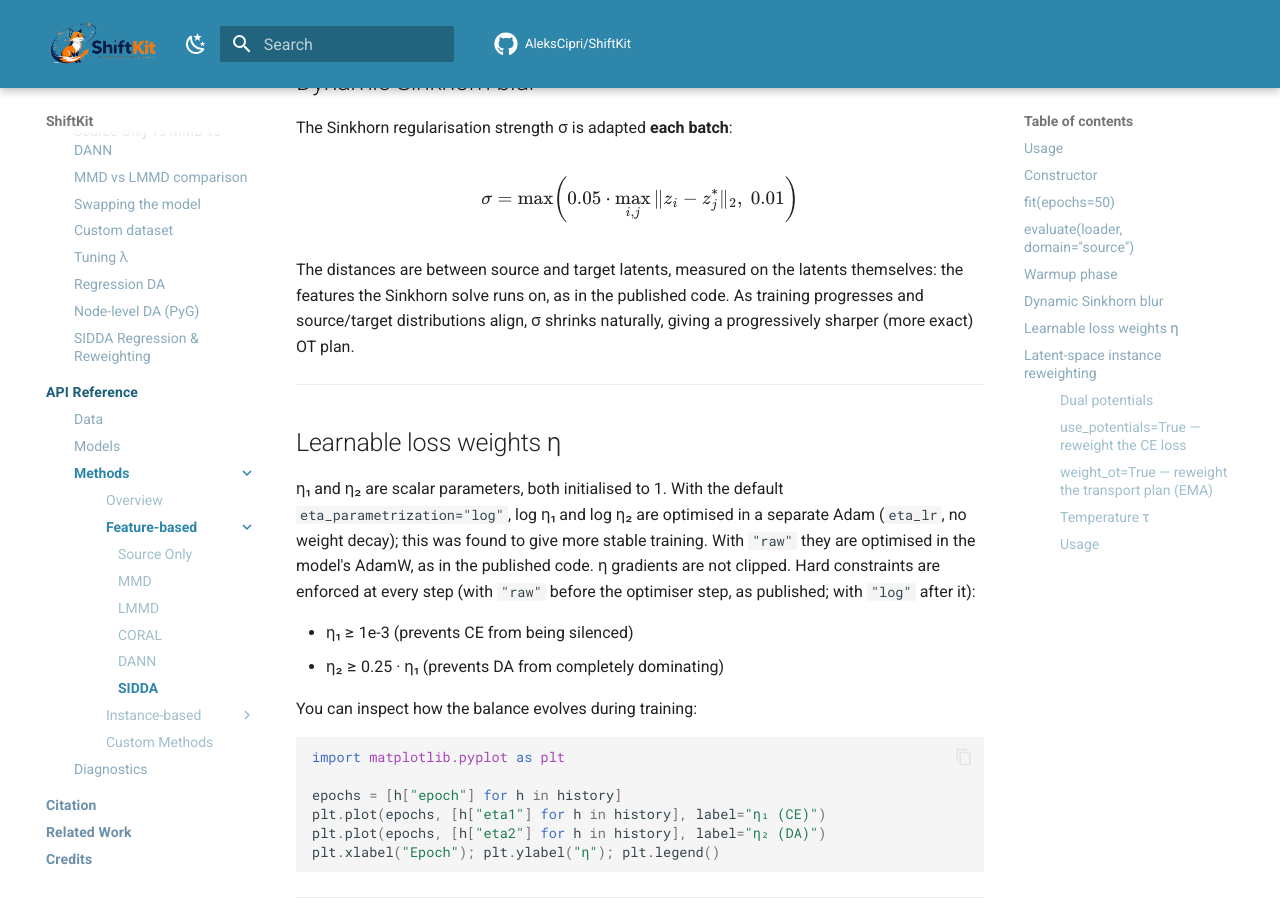
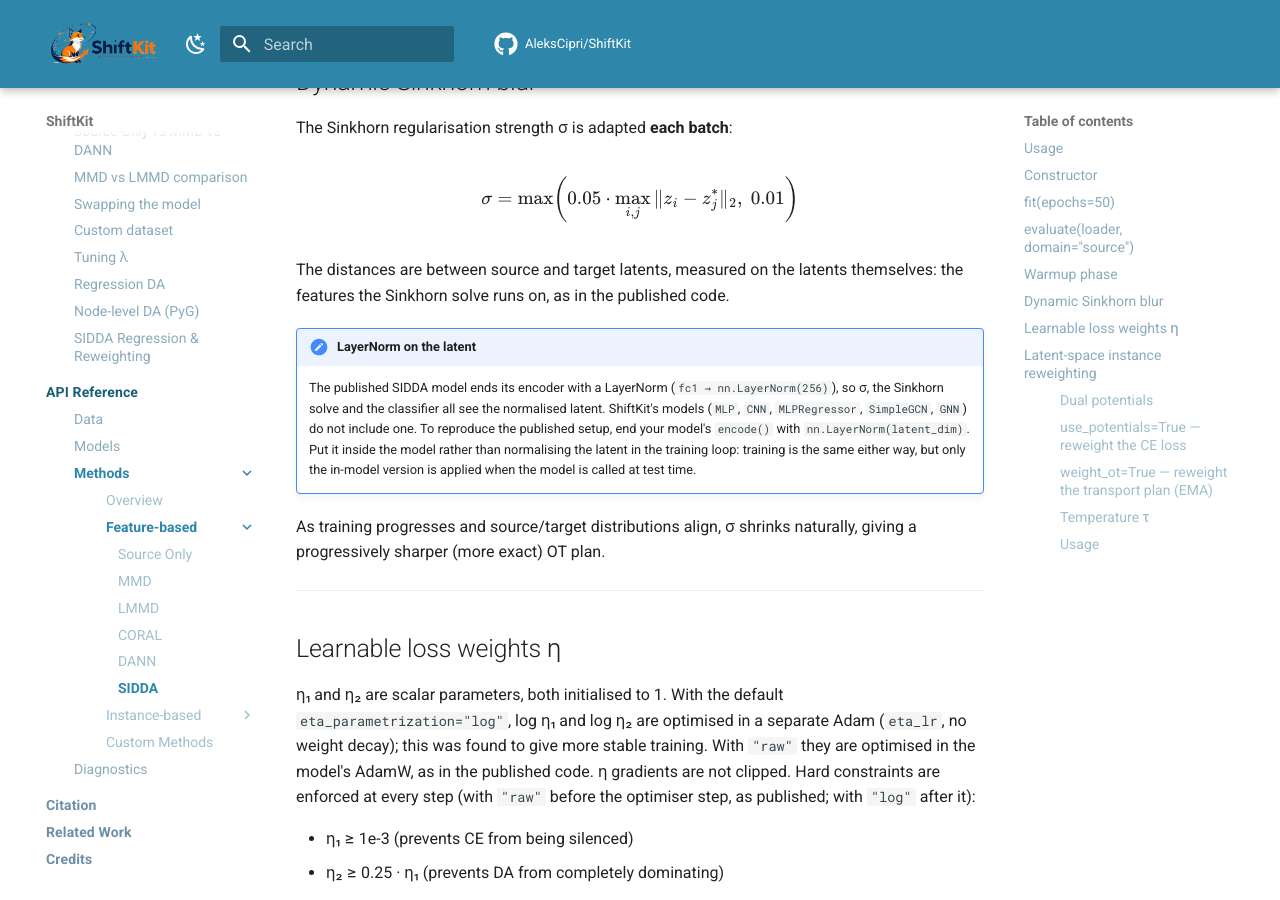
Before and after one commit to AleksCipri/ShiftKit, an MkDocs documentation site: the page built from docs/methods/sidda.md, in a window 1280 px wide and 900 px high, scrolled down 4209 px. Built offline with MkDocs 1.6.1 and Material for MkDocs 9.7.7, drawn with Linux system fonts in a browser that asks for light colours; comment, search, counter and statistics services are not loaded.

Commit message:
SIDDA docs: note that the published model ends its encoder with a LayerNorm
ShiftKit's models do not include one; recommend adding it inside encode().

Co-Authored-By: Claude Opus 5.5 <noreply@anthropic.com>

```diff
--- a/docs/methods/sidda.md
+++ b/docs/methods/sidda.md
@@ -146,6 +146,16 @@ $$\sigma = \max\!\left(0.05 \cdot \max_{i,j}\|z_i - z_j^*\|_2,\; 0.01\right)$$
 
 The distances are between source and target latents, measured on the latents
 themselves: the features the Sinkhorn solve runs on, as in the published code.
+
+!!! note "LayerNorm on the latent"
+    The published SIDDA model ends its encoder with a LayerNorm
+    (`fc1 → nn.LayerNorm(256)`), so σ, the Sinkhorn solve and the classifier
+    all see the normalised latent. ShiftKit's models (`MLP`, `CNN`,
+    `MLPRegressor`, `SimpleGCN`, `GNN`) do not include one. To reproduce the
+    published setup, end your model's `encode()` with `nn.LayerNorm(latent_dim)`.
+    Put it inside the model rather than normalising the latent in the training
+    loop: training is the same either way, but only the in-model version is
+    applied when the model is called at test time.
 As training progresses and source/target distributions align, σ shrinks
 naturally, giving a progressively sharper (more exact) OT plan.
 
```
